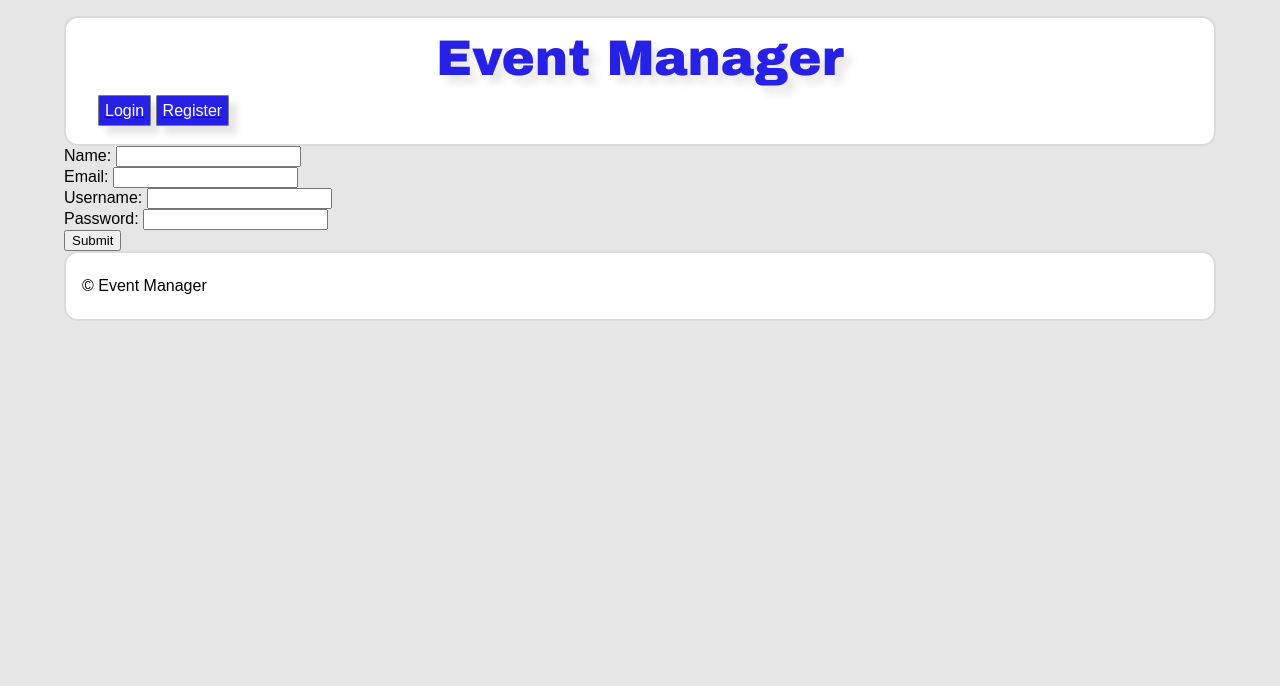
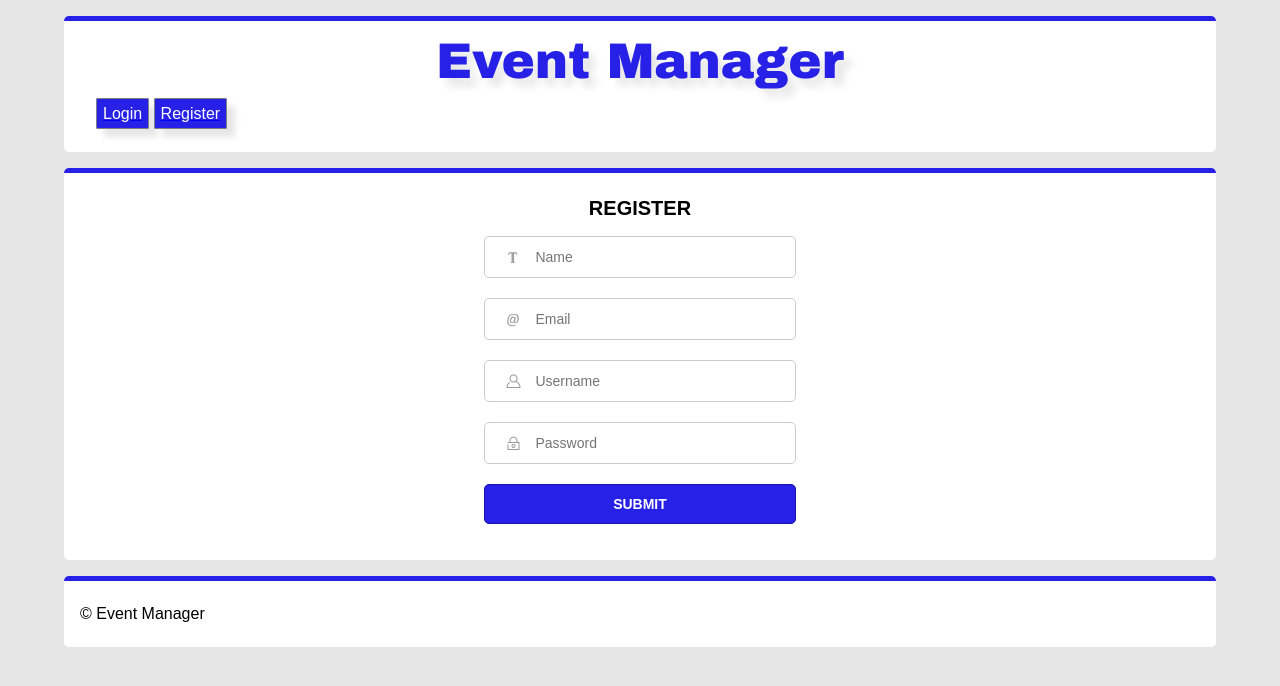
Before and after one commit to andrelago13/LTW, a PHP site: page /register in a window 1280 px wide. Shown: the top 686 px of the page. Run offline with PHP 8.4, Linux system fonts and the light colour scheme.

Commit message:
Styling (TODO autocomplete do chrome)

```diff
--- a/styles/style.css
+++ b/styles/style.css
@@ -25,6 +25,115 @@ body {
 	background-position: 1rem center;
 	background-size: 2rem auto;
 }
+
+/*//////////////////////////////////////////////////////////////////////////////
+ 								LOGIN and REGISTER
+//////////////////////////////////////////////////////////////////////////////*/
+
+form#login_form, form#register_form {
+    width: 90%;
+    padding: 1.5rem 5% 1rem 5%;
+    background: #fff;
+    border-radius: 5px;
+    border-top: 5px solid #2720E6;
+    margin: 1rem auto;
+}
+
+form#login_form h1#title, form#register_form h1#title {
+	width: 15%;
+    text-align: center;
+    color: #000;
+    font-size: 20px;
+    text-transform: uppercase;
+    margin-top: 0;
+    margin-bottom: 20px;
+    padding: 0 auto;
+    margin: 0 auto 1rem auto;
+}
+
+form#login_form input, form#register_form input {
+    width: 30%;
+    height: 42px;
+    box-sizing: border-box;
+    display: block;
+    border-radius: 5px;
+    border: 1px solid #ccc;
+    margin: 0 auto 20px auto;
+    font-size: 14px;
+    padding: 0 20px 0 50px;
+    outline: none;
+}
+
+form#login_form input#username, form#register_form input#username {
+    background: #fff url("resources/username.png") 20px top no-repeat;
+    background-size: 16px 80px;
+}
+
+form#login_form input#username:focus, form#register_form input#username:focus {
+    background: #fff url("resources/username.png") 20px bottom no-repeat;
+    background-size: 16px 80px;
+}
+
+form#login_form input#password, form#register_form input#password {
+    background: #fff url("resources/password.png") 20px top no-repeat;
+    background-size: 16px 80px;
+}
+
+form#login_form input#password:focus, form#register_form input#password:focus {
+    background: #fff url("resources/password.png") 20px bottom no-repeat;
+    background-size: 16px 80px;
+}
+
+form#register_form input#email {
+    background: #fff url("resources/email.png") 20px top no-repeat;
+    background-size: 16px 80px;
+}
+
+form#register_form input#email:focus {
+    background: #fff url("resources/email.png") 20px bottom no-repeat;
+    background-size: 16px 80px;
+}
+
+form#register_form input#name {
+    background: #fff url("resources/name.png") 20px top no-repeat;
+    background-size: 16px 80px;
+}
+
+form#register_form input#name:focus {
+    background: #fff url("resources/name.png") 20px bottom no-repeat;
+    background-size: 16px 80px;
+}
+
+form#login_form input:active, form#login_form input:focus, form#register_form input:active, form#register_form input:focus {
+    border: 1px solid #716def;
+}
+form#login_form button#submit, form#register_form button#submit {
+    width: 30%;
+    display: block;
+    border-radius: 5px;
+    border: 1px solid #ccc;
+    margin: 0 auto 20px auto;
+    height: 40px;
+    background: #2720E6;
+    box-sizing: border-box;
+    border-radius: 5px;
+    border: 1px solid #1713ae;
+    color: #fff;
+    font-weight: bold;
+    text-transform: uppercase;
+    font-size: 14px;
+    outline: none;
+    cursor: pointer;
+}
+
+form#login_form button#submit:hover, form#register_form button#submit:hover {
+    background: #716def;
+}
+
+input:-webkit-autofill {
+    -webkit-box-shadow: 0 0 0px 1000px rgba(1,0,0,0.1) inset;
+}
+
 
 /*//////////////////////////////////////////////////////////////////////////////
  									EVENT
@@ -75,14 +184,17 @@ div.event time#date {
 //////////////////////////////////////////////////////////////////////////////*/
 
 header#pagetop {
-	border-radius: 14px;
-	background: white;
-	border-color: #DBDBDB;
-	border-width: 2px;
-	border-style: solid;
+    background: #fff;
+    border-radius: 5px;
+    border-top: 5px solid #2720E6;
+    margin: 1rem auto;
 }
 
-h1#title {
+header#pagetop nav {
+	padding: 0 0 0.3rem 0;
+}
+
+header#pagetop h1#title {
 	padding: 0.5rem 1rem 0 1rem;
 	margin: 0;
 	font-family: "Arial Black", Gadget, sans-serif;
@@ -97,14 +209,14 @@ h1#title {
 	font: 700 50px "Arial Black", Gadget, sans-serif;
 }
 
-ul#menuoptions {
+header#pagetop ul#menuoptions {
 	margin: 1rem 0 1rem 2rem;
 	padding: 0;
 	list-style-type: none;
 	padding: 0 0 0.5rem 0;
 }
 
-ul#menuoptions a li {
+header#pagetop ul#menuoptions a li {
 	display: inline;
 	margin: 0;
 	background: #2720E6;
@@ -116,11 +228,11 @@ ul#menuoptions a li {
 	box-shadow: 8px 8px 6px rgba(0,0,0,.1);
 }
 
-ul#menuoptions li:hover {
+header#pagetop ul#menuoptions li:hover {
 	background: #5F59FF;
 }
 
-ul#menuoptions a li {
+header#pagetop ul#menuoptions a li {
 	text-decoration: none;
 	color: white;
 	font-family: Gadget, sans-serif;
@@ -136,10 +248,9 @@ footer#footer {
 	width: auto;
 	padding: 0.5rem 1rem 0.5rem 1rem;
 	background-color: white;
-	border-radius: 14px;
-	border-color: #DBDBDB;
-	border-width: 2px;
-	border-style: solid;
+    background: #fff;
+    border-radius: 5px;
+    border-top: 5px solid #2720E6;
 }
 
 footer#footer p {
--- a/templates/register.php
+++ b/templates/register.php
@@ -4,24 +4,11 @@ require_once (__DIR__ . "/../config.php");
 require_once (INCLUDES_PATH . "/authentication.php");
 ?>
 
-<form action="login.php" method="post" />
-<div class="name">
-	<label for="name">Name:</label> <input type="text" name="name"
-		id="name">
-</div>
-<div class="email">
-	<label for="email">Email:</label> <input type="email" name="email"
-		id="email">
-</div>
-<div class="username">
-	<label for="username">Username:</label> <input type="text"
-		name="username" id="username">
-</div>
-<div class="password">
-	<label for="password">Password:</label> <input type="password"
-		name="password" id="password">
-</div>
-<div class="submit_btn">
-	<button type="submit">Submit</button>
-</div>
+<form class="register_form" id="register_form" action="login.php" method="post" autocomplete="off" />
+	<h1 id="title">Register</h1>
+	<input id="name" type="text" value="" placeholder="Name" id="name" autocomplete="off" />
+	<input id="email" type="text" value="" placeholder="Email" id="email" autocomplete="off"/>
+	<input id="username" type="text" value="" placeholder="Username" id="username" autocomplete="off" />
+	<input id="password" type="password" value="" placeholder="Password" id="password" autocomplete="off" />
+	<button id="submit" type="submit">Submit</button>
 </form>
```
Also changed, not shown: templates/login.php (+5 -12 lines), styles/resources/email.png (added), styles/resources/name.png (added), styles/resources/password.png (added), styles/resources/username.png (added).
